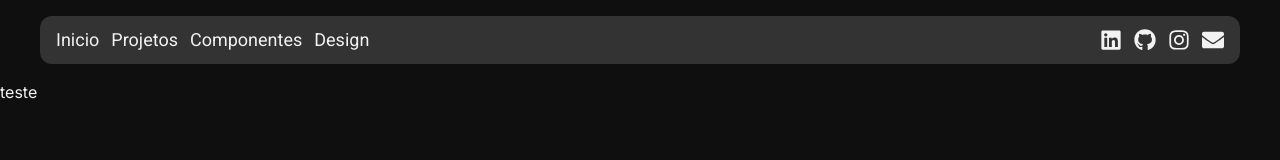
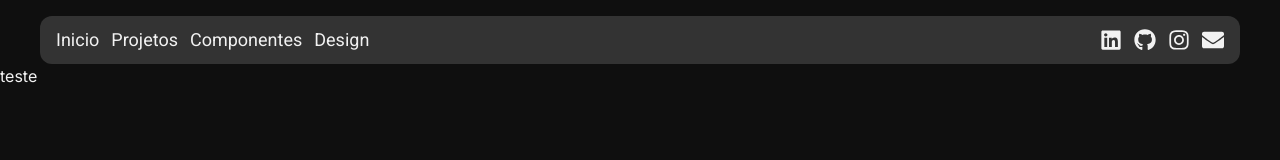
Before and after one commit to Felipecdc/me, a Next.js app: page / in a window 1280 px wide. Shown: the top 160 px of the page. Built offline with nearby package versions, Linux system fonts and the light colour scheme.

Commit message:
feat: update padding top

```diff
--- a/app/_components/header.tsx
+++ b/app/_components/header.tsx
@@ -12,7 +12,7 @@ import { FaLinkedin, FaGithub, FaEnvelope, FaInstagram } from "react-icons/fa";
 
 const Header = () => {
   return (
-    <div className="flex w-full items-center justify-center px-5 py-4">
+    <div className="flex w-full items-center justify-center px-5 pt-4">
       {/* MOBILE */}
       <div className="flex h-10 w-full items-center justify-between rounded-xl bg-card px-3 sm:hidden">
         <Link href={"/"} className="font-roboto font-bold">
```
